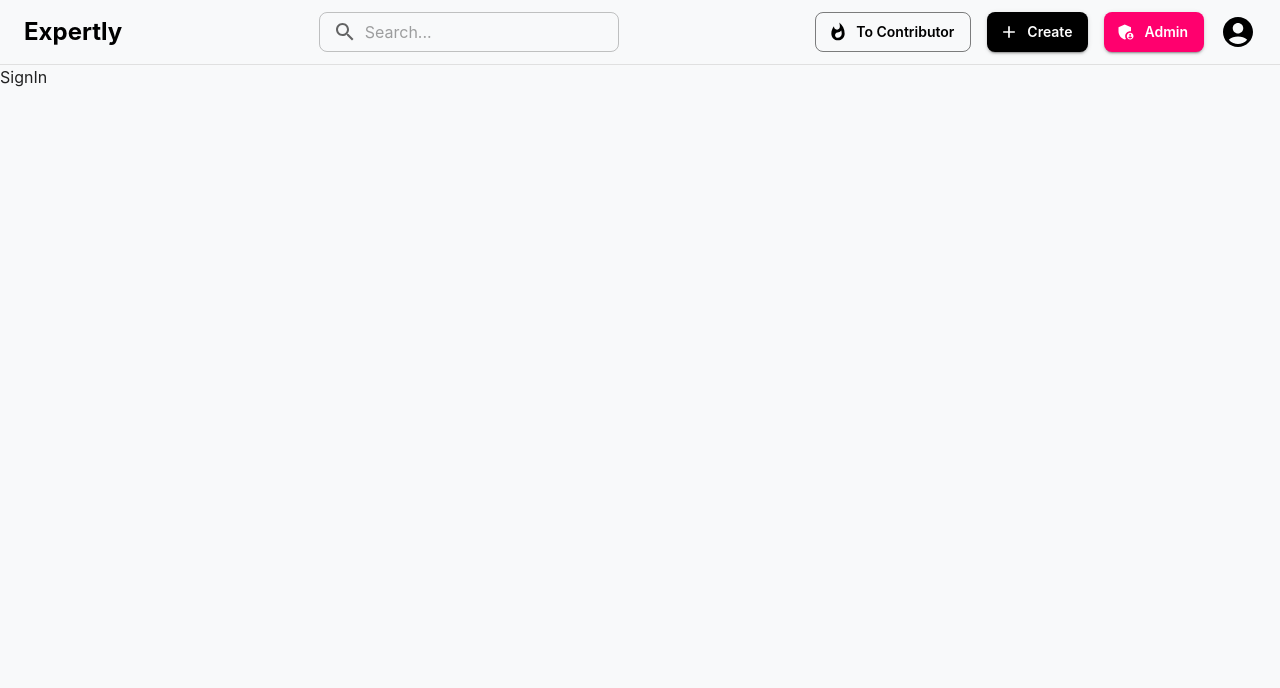
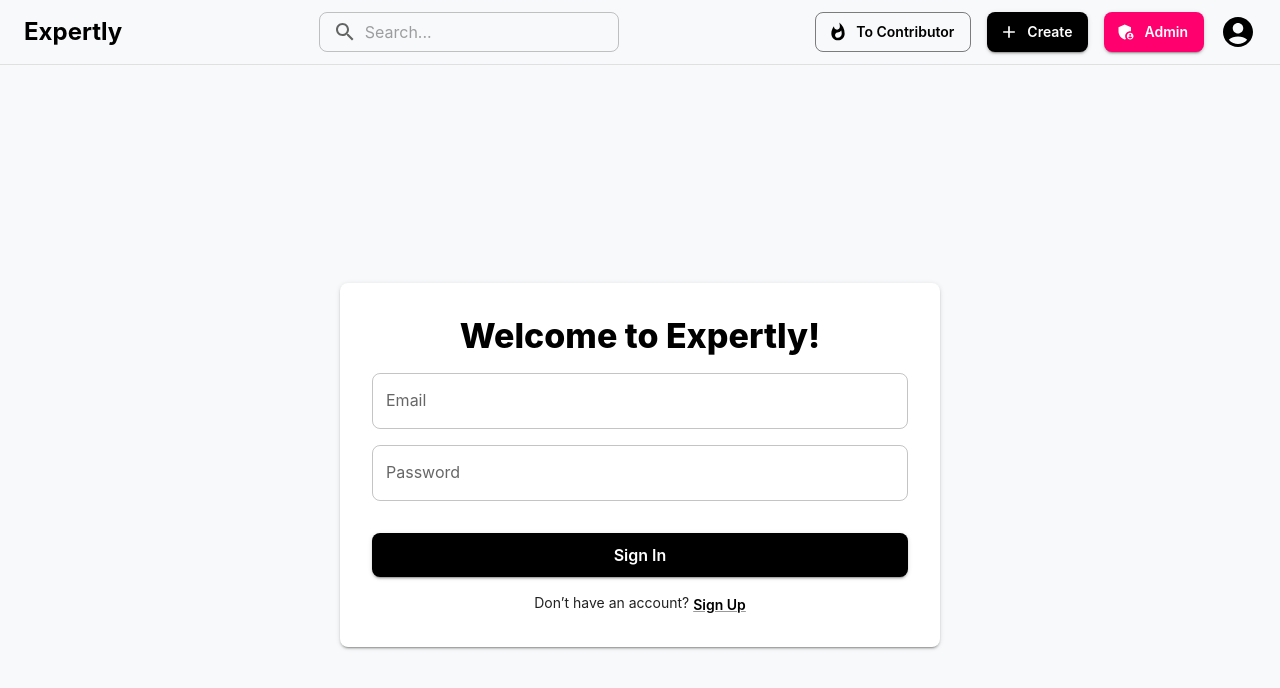
Before and after one commit to MyoMyatMin/expertly, a Next.js app: page /auth/signin in a window 1280 px wide. Shown: the top 688 px of the page. Built offline with nearby package versions, Linux system fonts and the light colour scheme; no server answers; what @mui/material-nextjs would draw is missing.

Commit message:
implements auth provider and sigin page

```diff
--- a/app/auth/signin/page.tsx
+++ b/app/auth/signin/page.tsx
@@ -1,9 +1,100 @@
-import React from "react";
+"use client";
+import React, { useState, useContext } from "react";
+import { Box, TextField, Button, Typography, Paper, Link } from "@mui/material";
+import { useRouter } from "next/navigation";
+import AuthContext from "@/contexts/AuthProvider";
 
-type Props = {};
+const SignIn: React.FC = () => {
+  const router = useRouter();
+  const { signin } = useContext(AuthContext);
 
-const SignIn = (props: Props) => {
-  return <div>SignIn</div>;
+  const [formData, setFormData] = useState({
+    email: "",
+    password: "",
+  });
+
+  const handleChange = (e: React.ChangeEvent<HTMLInputElement>) => {
+    setFormData({ ...formData, [e.target.name]: e.target.value });
+  };
+
+  const handleSubmit = async (e: React.FormEvent) => {
+    e.preventDefault();
+    try {
+      console.log("Signin form submitted:", formData);
+      await signin(formData.email, formData.password);
+      router.push("/profile");
+    } catch (err) {
+      console.error("Error during signin:", err);
+    }
+  };
+
+  return (
+    <Box
+      sx={{
+        display: "flex",
+        justifyContent: "center",
+        alignItems: "center",
+        minHeight: "100vh",
+        bgcolor: "background.default",
+        px: 2,
+      }}
+    >
+      <Paper
+        elevation={2}
+        sx={{ p: 4, width: "100%", maxWidth: 600, textAlign: "center" }}
+      >
+        <Typography
+          variant="h4"
+          sx={{ fontWeight: 800, color: "primary.main", mb: 2 }}
+        >
+          Welcome to Expertly!
+        </Typography>
+        <Box
+          component="form"
+          onSubmit={handleSubmit}
+          sx={{ display: "flex", flexDirection: "column", gap: 2 }}
+        >
+          <TextField
+            fullWidth
+            label="Email"
+            name="email"
+            type="email"
+            value={formData.email}
+            onChange={handleChange}
+            variant="outlined"
+          />
+          <TextField
+            fullWidth
+            label="Password"
+            name="password"
+            type="password"
+            value={formData.password}
+            onChange={handleChange}
+            variant="outlined"
+          />
+          <Button
+            type="submit"
+            variant="contained"
+            color="primary"
+            fullWidth
+            sx={{ mt: 2, py: 1, fontSize: "1rem", fontWeight: 600 }}
+          >
+            Sign In
+          </Button>
+        </Box>
+        <Typography variant="body2" sx={{ mt: 2 }}>
+          Don’t have an account?{" "}
+          <Link
+            component="button"
+            onClick={() => router.push("/auth/signup")}
+            sx={{ fontWeight: 600, cursor: "pointer", color: "primary.main" }}
+          >
+            Sign Up
+          </Link>
+        </Typography>
+      </Paper>
+    </Box>
+  );
 };
 
 export default SignIn;
--- a/app/layout.tsx
+++ b/app/layout.tsx
@@ -3,6 +3,7 @@ import { AppRouterCacheProvider } from "@mui/material-nextjs/v15-appRouter";
 import { CssBaseline, ThemeProvider, Box } from "@mui/material";
 import theme from "./theme";
 import Header from "@/components/Header";
+import { AuthProvider } from "@/contexts/AuthProvider";
 
 export const metadata = {
   title: "Expertly",
@@ -20,11 +21,13 @@ export default function RootLayout({
     <html lang="en">
       <body>
         <AppRouterCacheProvider>
-          <ThemeProvider theme={theme}>
-            <CssBaseline />
-            <Header />
-            {children}
-          </ThemeProvider>
+          <AuthProvider>
+            <ThemeProvider theme={theme}>
+              <CssBaseline />
+              <Header />
+              {children}
+            </ThemeProvider>
+          </AuthProvider>
         </AppRouterCacheProvider>
       </body>
     </html>
--- /dev/null
+++ b/contexts/AuthProvider.tsx
@@ -0,0 +1,102 @@
+"use client";
+
+import { useRouter } from "next/navigation";
+import { createContext, useEffect, useState } from "react";
+
+interface User {
+  id: number;
+  email: string;
+  name: string;
+}
+
+interface AuthContextType {
+  user: User | null;
+  signin: (email: string, password: string) => void;
+  logout: () => void;
+  loading: boolean;
+}
+
+interface AuthProviderProps {
+  children: React.ReactNode;
+}
+const AuthContext = createContext({
+  user: null,
+  signin: async (email: string, password: string) => {},
+  logout: async () => {},
+  loading: false,
+});
+
+export const AuthProvider = ({ children }: AuthProviderProps) => {
+  const [user, setUser] = useState(null);
+  const [loading, setLoading] = useState(true);
+  const router = useRouter();
+
+  useEffect(() => {
+    const checkUser = async () => {
+      setLoading(true);
+      try {
+        const response = await fetch("/api/auth/me");
+        if (response.ok) {
+          const userData = await response.json();
+          setUser(userData);
+        } else {
+          setUser(null);
+        }
+      } catch (err) {
+        console.error("Error fetching user:", err);
+        setUser(null);
+      }
+      setLoading(false);
+    };
+
+    checkUser();
+  }, []);
+  const signin = async (email: string, password: string) => {
+    try {
+      const response = await fetch("/api/auth/login", {
+        method: "POST",
+        headers: {
+          "Content-Type": "application/json",
+        },
+        body: JSON.stringify({ email, password }),
+      });
+
+      if (response.ok) {
+        const userData = await response.json();
+        setUser(userData);
+        router.push("/profile");
+      } else {
+        console.error("Login failed.");
+      }
+    } catch (err) {
+      console.error("Error during login:", err);
+    }
+  };
+
+  const logout = async () => {
+    try {
+      const response = await fetch("/api/auth/logout", {
+        method: "POST",
+      });
+
+      if (response.ok) {
+        setUser(null);
+        router.push("/login");
+      } else {
+        console.error("Logout failed.");
+      }
+    } catch (err) {
+      console.error("Error during logout:", err);
+    }
+  };
+
+  const value = { user, signin, logout, loading };
+
+  return (
+    <AuthContext.Provider value={value}>
+      {!loading && children}
+    </AuthContext.Provider>
+  );
+};
+
+export default AuthContext;
```
Also changed, not shown: app/page.tsx (+2 -91 lines).
